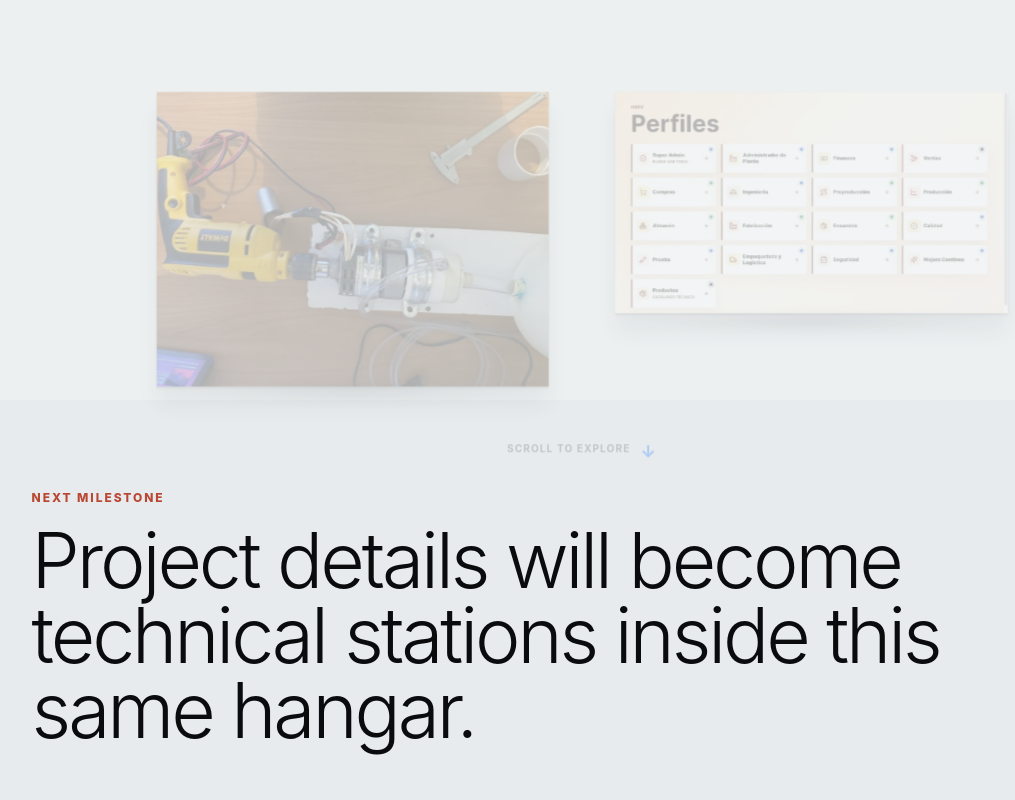
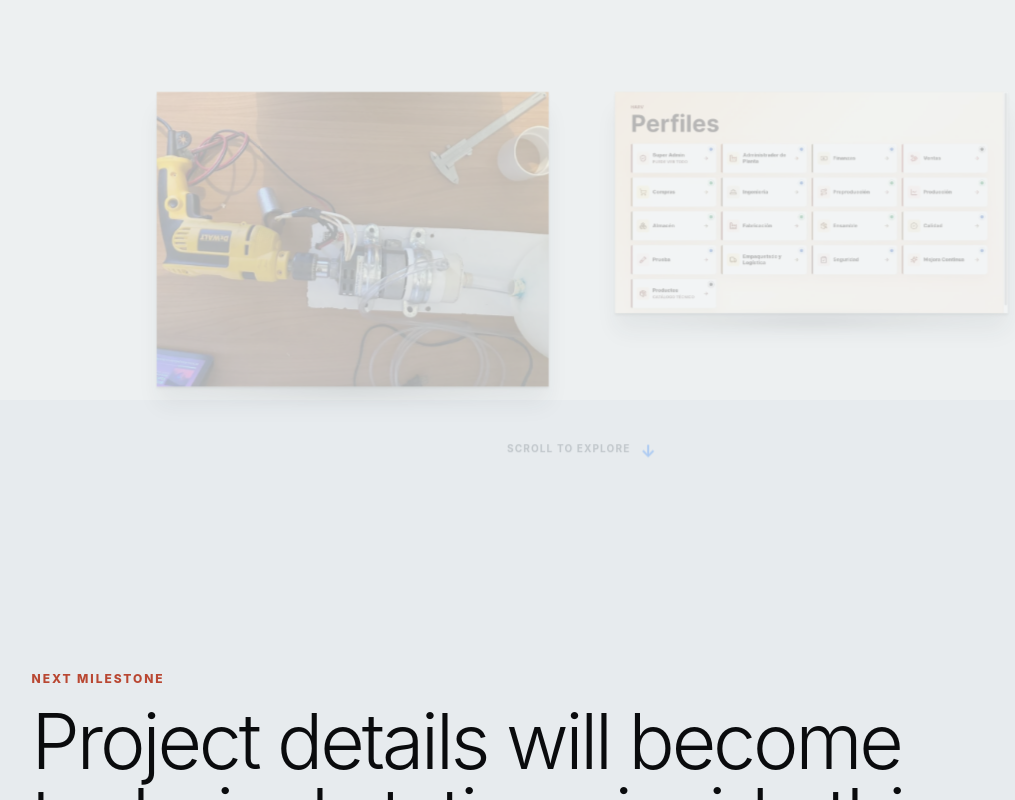
Before and after one commit to diego-bau3/Myportfoliodbau, a React (Vite) app: page / in a window 1280 px wide. Shown: the part 2000-2800 px from the top of the page, without its empty margins (58-1073 px from the left). Built offline with nearby package versions, Linux system fonts and the light colour scheme.

Commit message:
feat: snap hangar scrolling between project levels

```diff
--- a/src/styles.css
+++ b/src/styles.css
@@ -1178,6 +1178,8 @@ body.detail-open {
   min-height: 100svh;
   position: relative;
   scroll-margin-top: 74px;
+  scroll-snap-align: start;
+  scroll-snap-stop: always;
 }
 
 .hangar-level:focus {
@@ -1559,6 +1561,10 @@ body.detail-open {
 }
 
 @media (min-width: 901px) {
+  html {
+    scroll-snap-type: y mandatory;
+  }
+
   .hangar-bay-heading {
     left: 0;
     position: absolute;
@@ -1681,6 +1687,8 @@ body.detail-open {
   display: grid;
   min-height: 52vh;
   padding: clamp(40px, 7vw, 110px);
+  scroll-snap-align: start;
+  scroll-snap-stop: always;
 }
 
 .hangar-about p {
@@ -1714,7 +1722,17 @@ body.detail-open {
   background: white;
 }
 
+@media (min-width: 901px) {
+  .hangar-about {
+    min-height: 100svh;
+  }
+}
+
 @media (max-width: 900px) {
+  html {
+    scroll-snap-type: y proximity;
+  }
+
   .hangar-stage-photo--integrated {
     display: none;
   }
```
